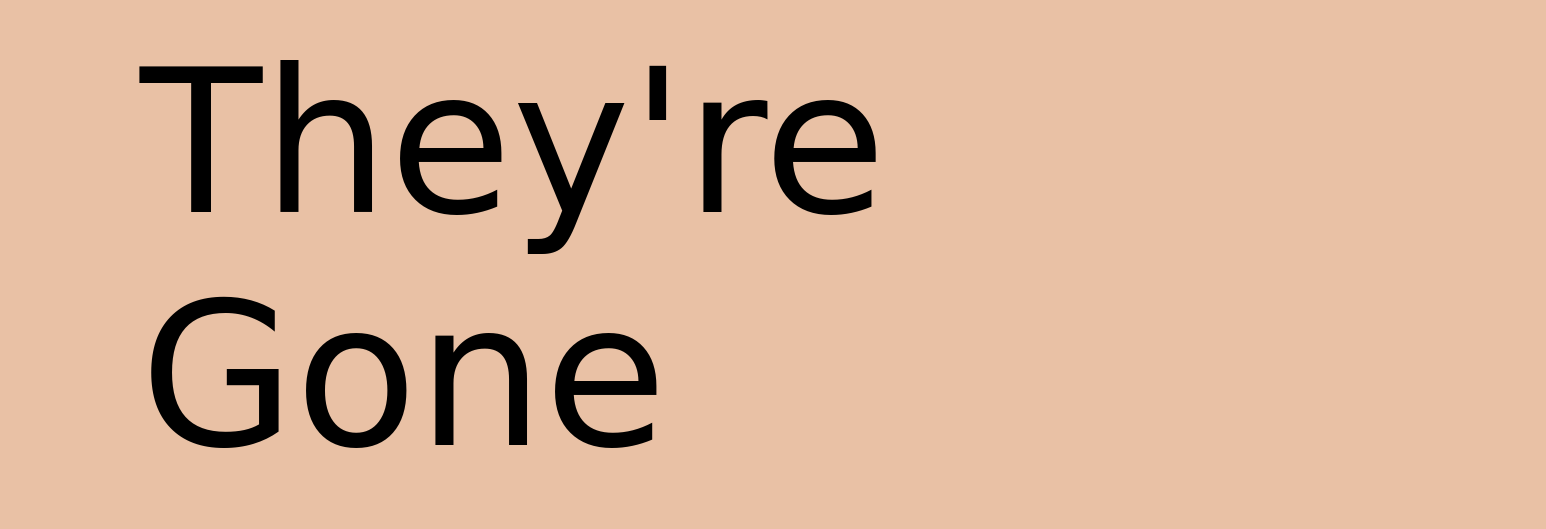
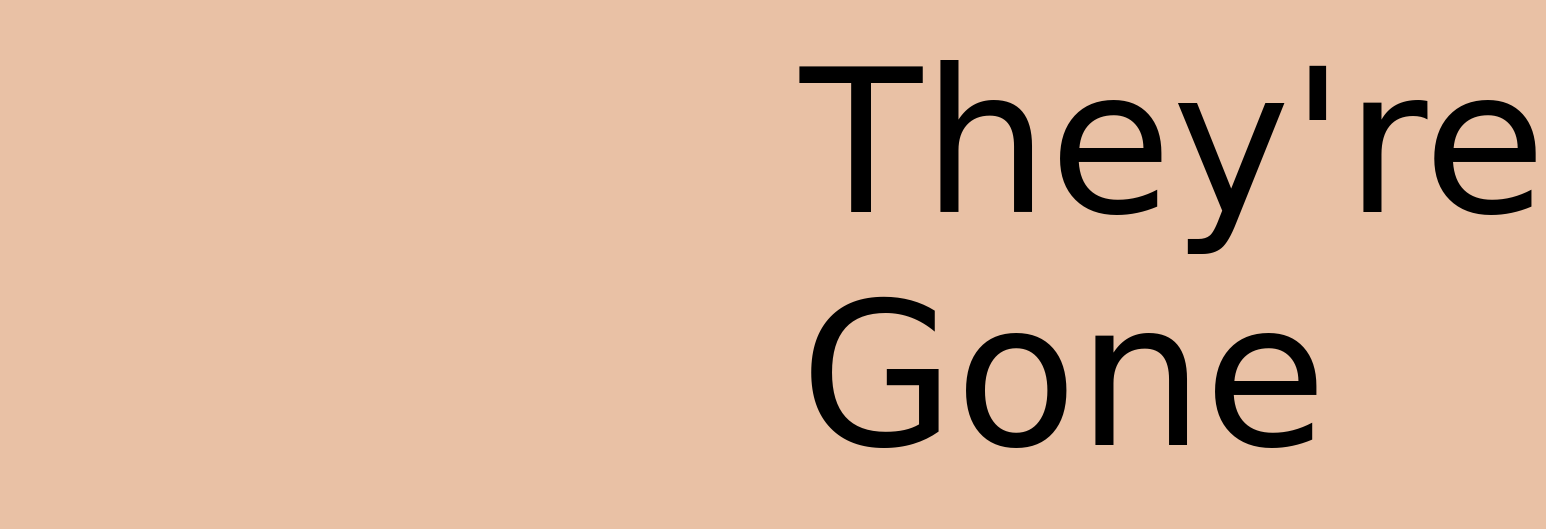
Before and after one commit to shamailz/creative-computing-04-final-project, a plain HTML site: page index.html in a window 1280 px wide. Shown: the part 154-683 px from the top of the page, 1546 px wide, since content can reach past the window. Drawn offline with Linux system fonts and the light colour scheme; a web font is replaced by a local one.

Commit message:
Update css/style.css

```diff
--- a/css/style.css
+++ b/css/style.css
@@ -34,7 +34,7 @@ body {
   font-size: 200px;
   display: inline-grid;
   margin-top: 90px;
-  margin-left: 70px;
+  margin-left: 400px;
 }
 
 .box-2 {
```
